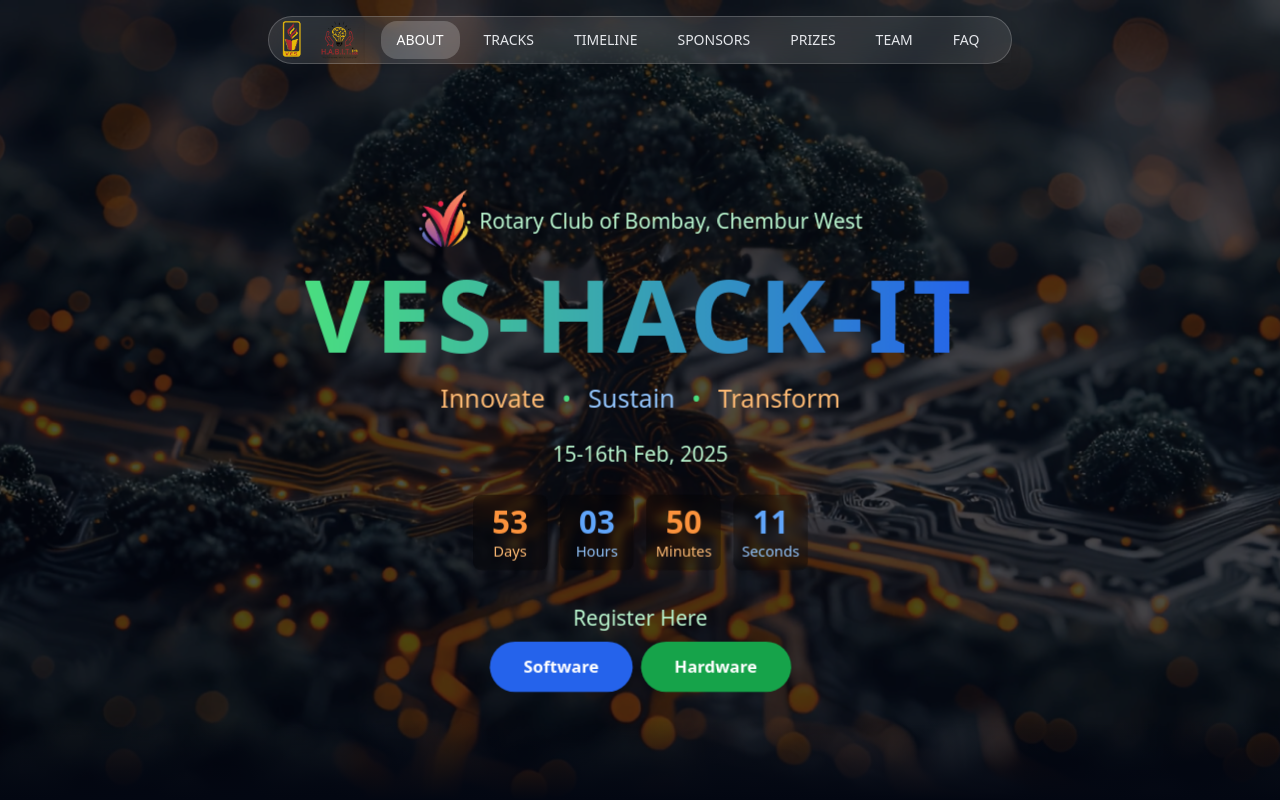
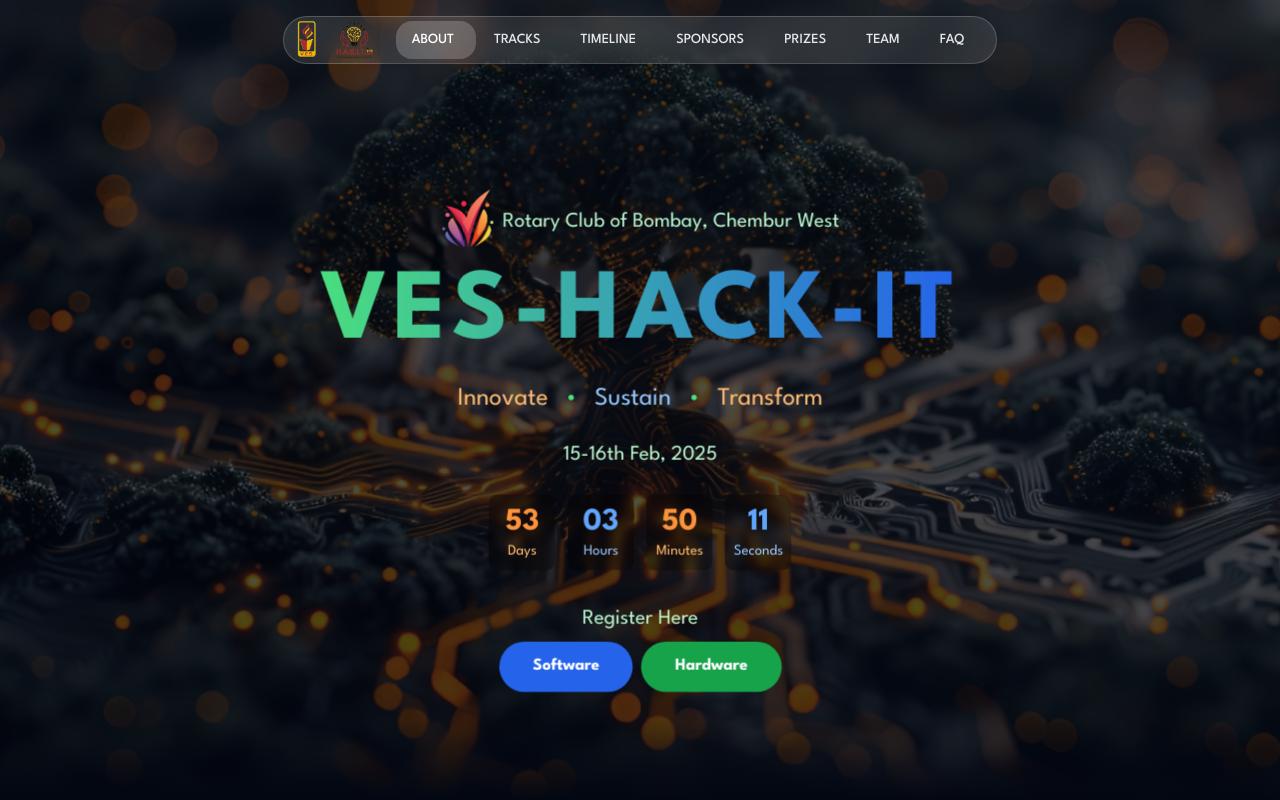
Before and after one commit to CodeFingers809/ves-hack-it, a React (Vite) app in the folder frontend/: page / in a window 1280 px wide. Shown: the top 800 px of the page. Built offline with nearby package versions, Linux system fonts and the light colour scheme; a web font is replaced by a local one.

Commit message:
add footer file

```diff
--- a/frontend/src/App.jsx
+++ b/frontend/src/App.jsx
@@ -7,6 +7,7 @@
 import Tracks from "./Pages/Tracks/Tracks";
 import Navbar from "./Pages/Landing/Navbar";
 import Teams from "./Pages/Teams";
+import Footer from "./Pages/Footer";
 
 function App() {
   return (
@@ -20,6 +21,7 @@
       <Prizes />
       <Teams />
       <Faq />
+      <Footer />
     </>
   );
 }
--- /dev/null
+++ b/frontend/src/Pages/Footer.jsx
@@ -0,0 +1,7 @@
+const Footer = () => {
+  return (
+    <div className="bg-green-700 p-3 text-white">Footer</div>
+  )
+}
+
+export default Footer
--- a/frontend/src/index.css
+++ b/frontend/src/index.css
@@ -8,6 +8,11 @@
   margin: 0;
   scroll-behavior: smooth;
   overflow-x: hidden;
+}
+
+* {
+  font-family: "League Spartan", serif;
+  font-optical-sizing: auto;
 }
 
 @layer utilities {
```
